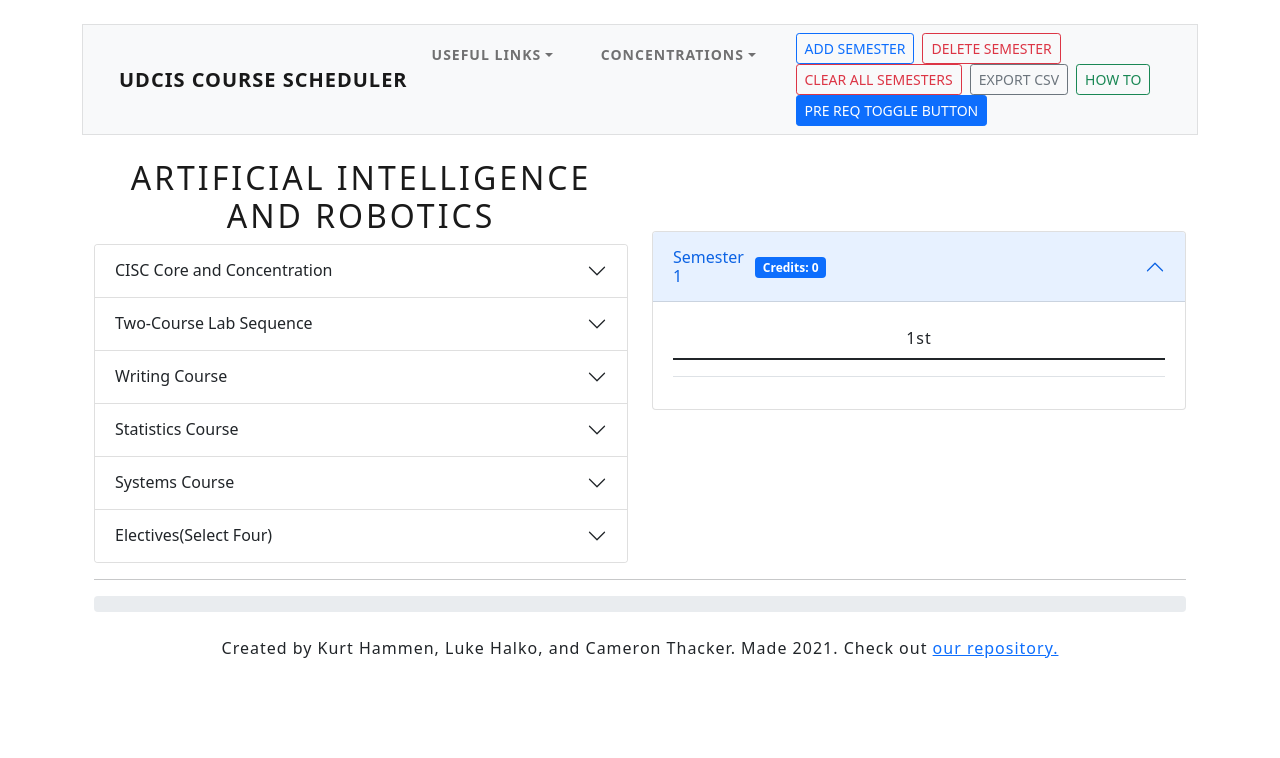
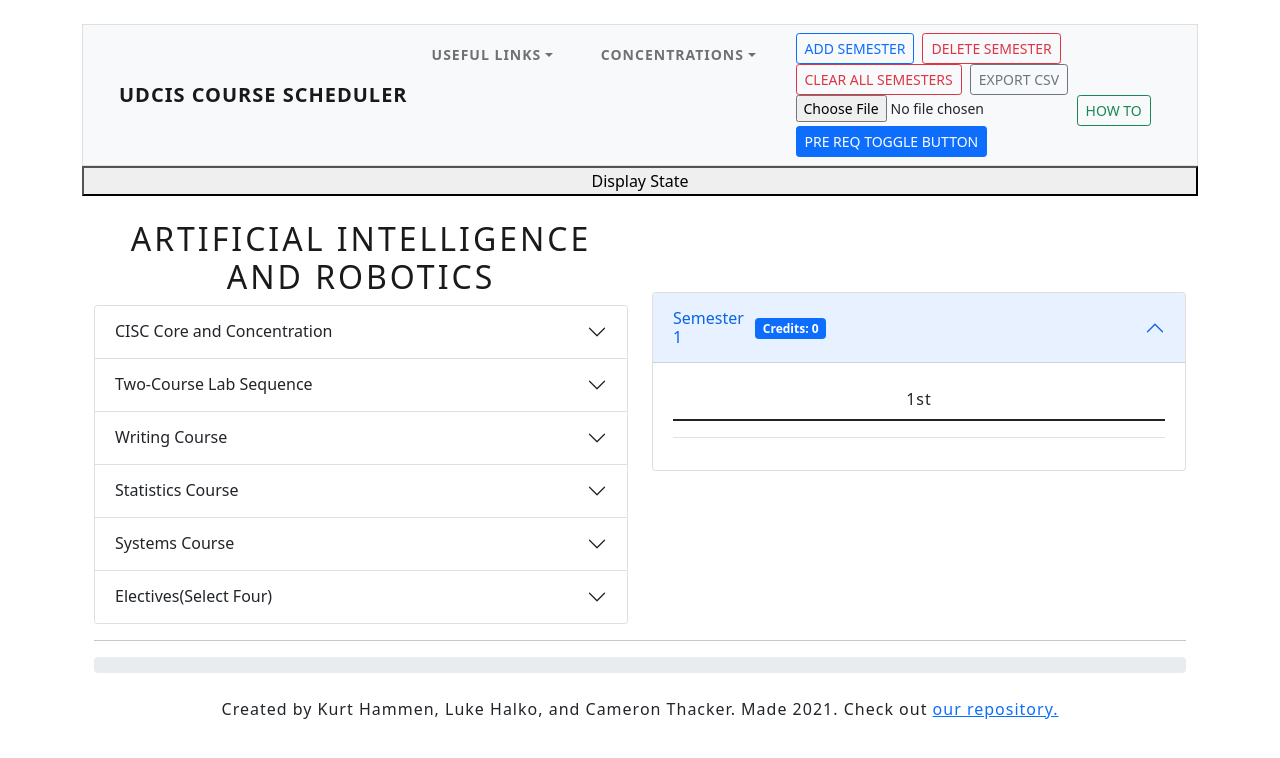
Before and after one commit to UD-CISC275-F21/ud-cis-scheduler-team-4, a React (Create React App) app: page / in a window 1280 px wide. Shown: the top 758 px of the page. Built offline with nearby package versions, Linux system fonts and the light colour scheme.

Commit message:
Added ImportPlan function

```diff
--- a/package.json
+++ b/package.json
@@ -20,7 +20,8 @@
     "react-dom": "^17.0.2",
     "react-scripts": "4.0.3",
     "typescript": "^4.4.4",
-    "web-vitals": "^1.1.2"
+    "web-vitals": "^1.1.2",
+    "xlsx": "^0.17.4"
   },
   "scripts": {
     "start": "react-scripts start",
--- a/src/components/MainPage.tsx
+++ b/src/components/MainPage.tsx
@@ -59,6 +59,11 @@ export const MainPage = (): JSX.Element => {
                         </Row>
                         <Row>
                             <CourseSchedulerNavbar />
+                            <button onClick={() => {
+                                dispatch({type: "displayState", payload: { ...state }});
+                            }}>
+                                Display State
+                            </button>
                         </Row>
                         <Row>
                             <Col>
--- /dev/null
+++ b/src/components/util/DataProcessing/ProcessCSVData.tsx
@@ -0,0 +1,38 @@
+
+
+/*
+
+Takes : string array of each row of the csv an element in the array
+Returns: string array of each row within the array a semester and the rows of that row are the classes
+
+Example:
+
+    [["CISC108","CISC181","CISC210"],["ENGL111","MATH241"]]
+
+*/
+export const ProcessCSVData = (data: string[]): string[][] | undefined => {
+
+    if (data.length === 1) {
+        // only has headers
+        return undefined;
+    }
+
+    const semesters: string[][] = [];
+    let eachSemester: string[] = [];
+    let currSemester = data[1].split(",")[0];
+    for (const eachRow of data.slice(1)) {
+
+        const values = eachRow.split(",");
+        const semester = values[0];
+        if (semester !== currSemester) {
+            currSemester = semester;
+            semesters.push(eachSemester);
+            eachSemester = [values[1]];
+        } else {
+            eachSemester.push(values[1]);
+        }
+
+    }
+    return semesters;
+
+};
--- /dev/null
+++ b/src/components/util/ImportPlan.tsx
@@ -0,0 +1,35 @@
+import React from "react";
+import { Button } from "react-bootstrap";
+import { ProcessCSVData } from "./DataProcessing/ProcessCSVData";
+import * as XLSX from "xlsx";
+
+export const ImportPlan = (): JSX.Element => {
+
+    const handleFileUpload = (e: React.ChangeEvent<HTMLInputElement>) => {
+        if (e.target.files !== null) {
+            const file = e.target.files[0];
+            const reader = new FileReader();
+            reader.onload = (evt) => {
+                if (evt.target !== null) {
+                    const bstr = evt.target.result;
+                    const wb = XLSX.read(bstr, {type: "binary"});
+                    const wsname = wb.SheetNames[0];
+                    const ws = wb.Sheets[wsname];
+                    const data = XLSX.utils.sheet_to_csv(ws, { RS: "#"});
+                    const result: string[][] | undefined = ProcessCSVData(data.split("#"));
+                    if (result !== undefined) {
+                        console.log(result);
+                    }
+                }
+            };
+            reader.readAsBinaryString(file);
+        }
+    };
+
+    return(
+        <>
+            <input type="file" accept=".csv, .xlsx, .xls" onChange={handleFileUpload}/>
+        </>
+    );
+
+};
--- a/src/components/util/Navbar/CourseSchedulerNavbar.tsx
+++ b/src/components/util/Navbar/CourseSchedulerNavbar.tsx
@@ -7,7 +7,7 @@ import { ClearAllSemesterButton } from "../../semesters/ClearAllSemesterButton";
 import { ExportPlan } from "../ExportPlan";
 import { HowToDisplay } from "../howto/howtodisplay";
 import { PreReqToggleButton } from "../PreReqToggleButton";
-
+import { ImportPlan } from "../ImportPlan";
 
 export const CourseSchedulerNavbar = (): JSX.Element => {
 
@@ -39,6 +39,9 @@ export const CourseSchedulerNavbar = (): JSX.Element => {
                             <ButtonGroup className="me-2" aria-label="export csv plan">
                                 <ExportPlan/>
                             </ButtonGroup>
+                            <ButtonGroup className="me-2" aria-label="import csv plan">
+                                <ImportPlan />
+                            </ButtonGroup>
                             <ButtonGroup className="me-2" aria-label="how to display button">
                                 <HowToDisplay/>
                             </ButtonGroup>
```
Also changed, not shown: 1 other file (tests, documents, lock files or other folders).
